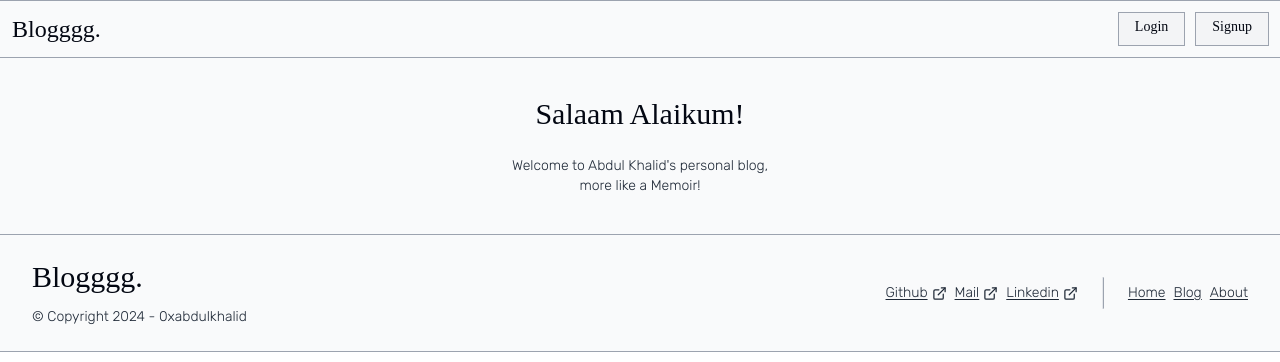
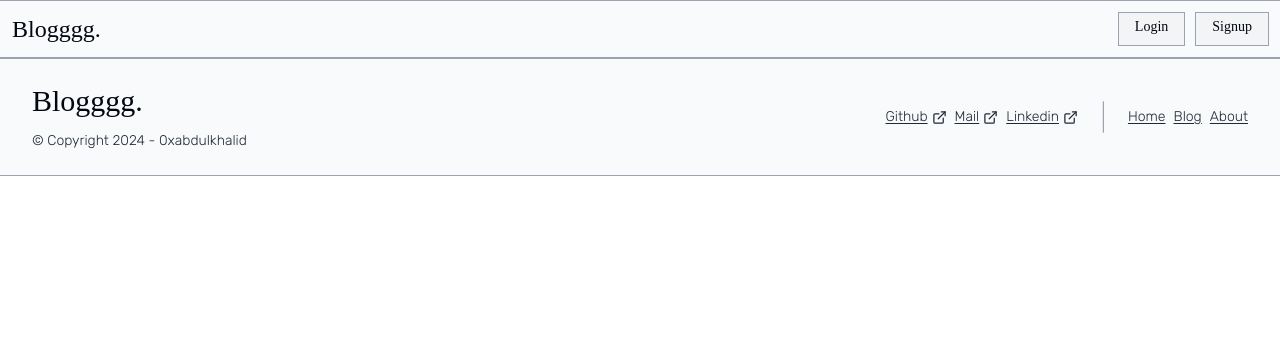
Before and after one commit to 0xabdulkhaliq/blogggg, a React (Vite) app: page /about in a window 1280 px wide. Shown: the top 362 px of the page. Built offline with nearby package versions, Linux system fonts and the light colour scheme; a web font is replaced by a local one.

Commit message:
feat: implement router based navigation for layout base

```diff
--- a/src/layout/Layout.jsx
+++ b/src/layout/Layout.jsx
@@ -1,12 +1,12 @@
-import Home from "../pages/Home";
 import Header from "../components/Header";
 import Footer from "../components/Footer";
+import { Outlet } from "react-router-dom";
 
 export default function Layout() {
   return (
     <div className="bg-gray-50 text-gray-800 text-sm">
       <Header />
-      <Home />
+      <Outlet />
       <Footer />
     </div>
   );
--- /dev/null
+++ b/src/layout/routes.jsx
@@ -0,0 +1,36 @@
+import Layout from "./Layout";
+import Home from "../pages/Home";
+import Blog from "../pages/Blog";
+import About from "../pages/About";
+import Authenticate from "../pages/Authenticate";
+
+const routes = [
+  {
+    path: "/",
+    element: <Layout />,
+    children: [
+      {
+        index: true,
+        element: <Home />,
+      },
+      {
+        path: "about",
+        element: <About />,
+      },
+      {
+        path: "blog",
+        element: <Blog />,
+      },
+      {
+        path: "login",
+        element: <Authenticate />,
+      },
+      {
+        path: "signup",
+        element: <Authenticate />,
+      },
+    ],
+  },
+];
+
+export default routes;
--- a/src/main.jsx
+++ b/src/main.jsx
@@ -1,10 +1,13 @@
 import React from "react";
 import ReactDOM from "react-dom/client";
-import Layout from "./layout/Layout";
+import { createBrowserRouter, RouterProvider } from "react-router-dom";
 import "./index.css";
+import routes from "./layout/routes";
+
+const router = createBrowserRouter(routes);
 
 ReactDOM.createRoot(document.getElementById("root")).render(
   <React.StrictMode>
-    <Layout />
+    <RouterProvider router={router}></RouterProvider>
   </React.StrictMode>
 );
--- /dev/null
+++ b/src/pages/About.jsx
@@ -0,0 +1 @@
+export default function About() {}
--- /dev/null
+++ b/src/pages/Authenticate.jsx
@@ -0,0 +1 @@
+export default function Authenticate() {}
--- /dev/null
+++ b/src/pages/Blog.jsx
@@ -0,0 +1 @@
+export default function Blog() {}
```
